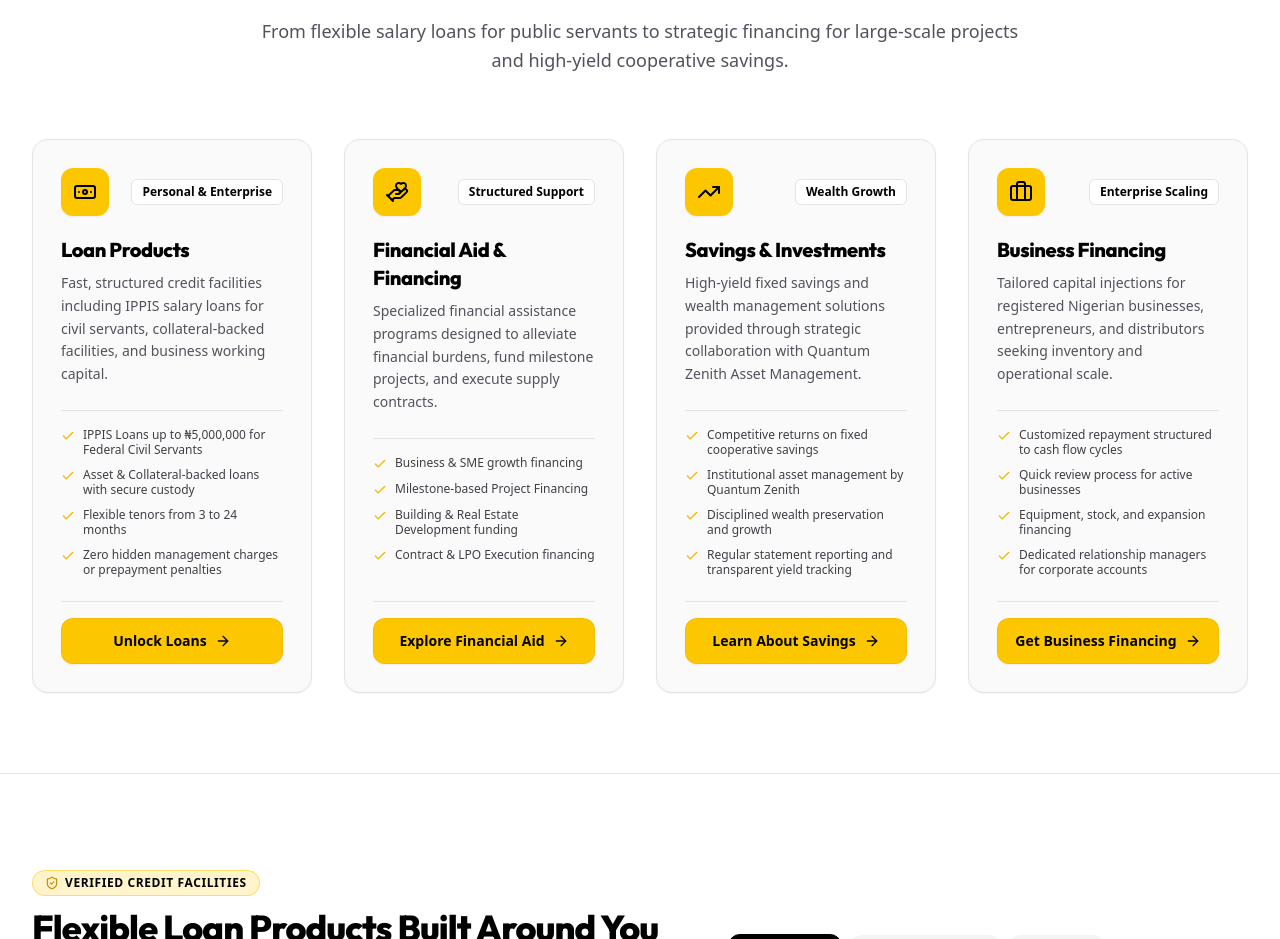
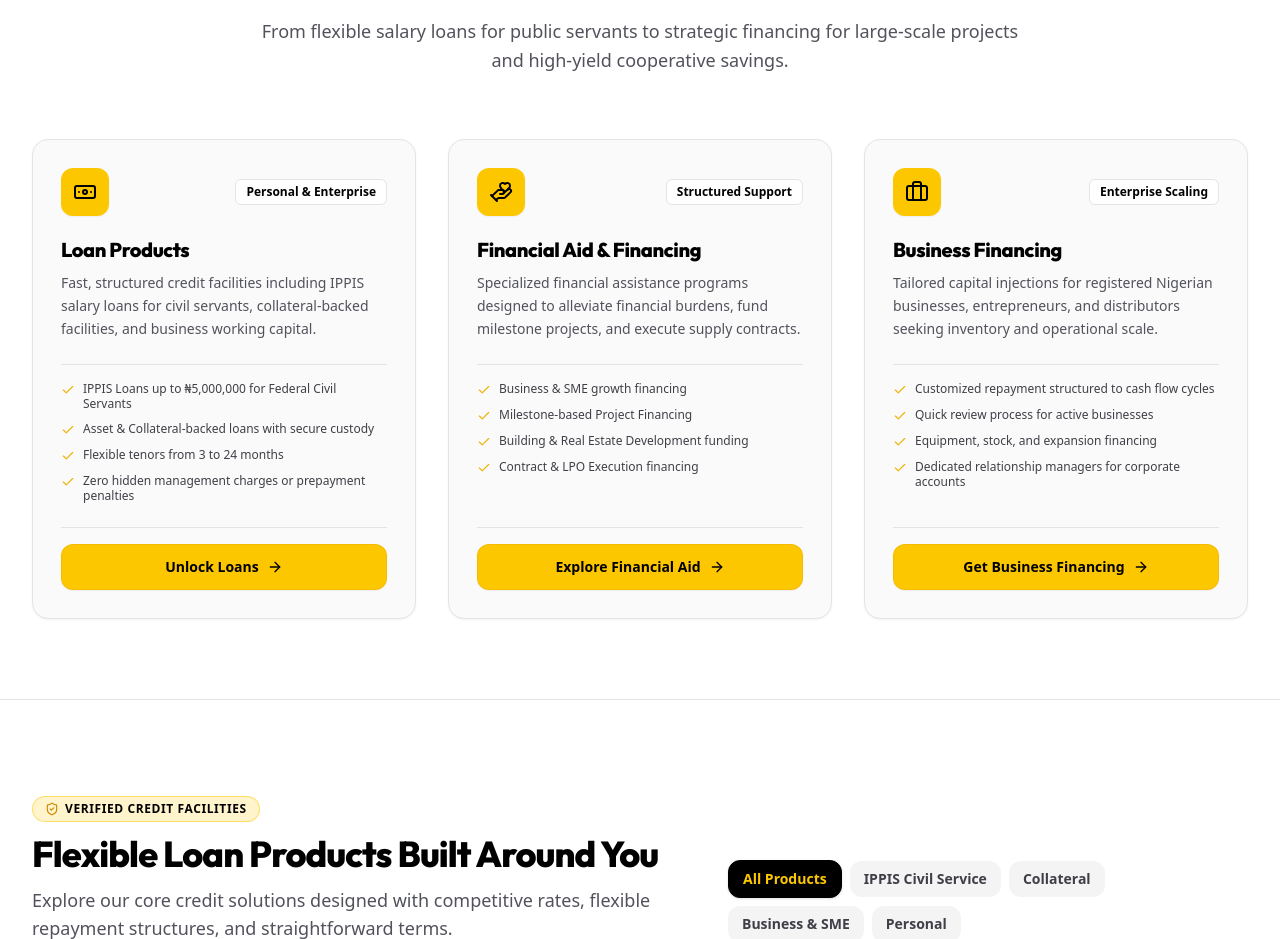
Before and after one commit to Vermachendless/kuunloans1, a React (Vite) app: page / in a window 1280 px wide. Shown: the part 1300-2239 px from the top of the page. Built offline with nearby package versions, Linux system fonts and the light colour scheme.

Commit message:
commented out growth and savings and adjusted to 3

```diff
--- a/src/components/FinancialSolutions.tsx
+++ b/src/components/FinancialSolutions.tsx
@@ -67,8 +67,8 @@
           </p>
         </div>
 
-        {/* 4 Major Solutions Grid */}
-        <div className="grid grid-cols-1 md:grid-cols-2 lg:grid-cols-4 gap-6 lg:gap-8">
+        {/* 3 Major Solutions Grid */}
+        <div className="grid grid-cols-1 md:grid-cols-3 gap-6 lg:gap-8">
           {FINANCIAL_SOLUTIONS.map((solution) => {
             return (
               <div
--- a/src/data/mockData.ts
+++ b/src/data/mockData.ts
@@ -56,6 +56,7 @@
     actionTarget: '#financial-aid',
     accentColor: 'yellow'
   },
+  /*
   {
     id: 'savings-investment',
     title: 'Savings & Investments',
@@ -72,6 +73,7 @@
     actionTarget: '#investments-savings',
     accentColor: 'yellow'
   },
+  */
   {
     id: 'business-financing',
     title: 'Business Financing',
```
